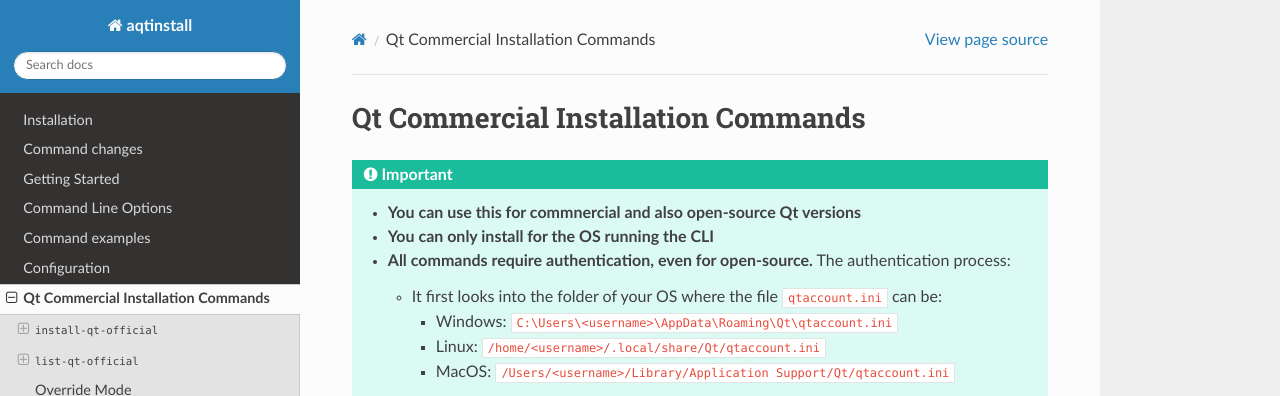
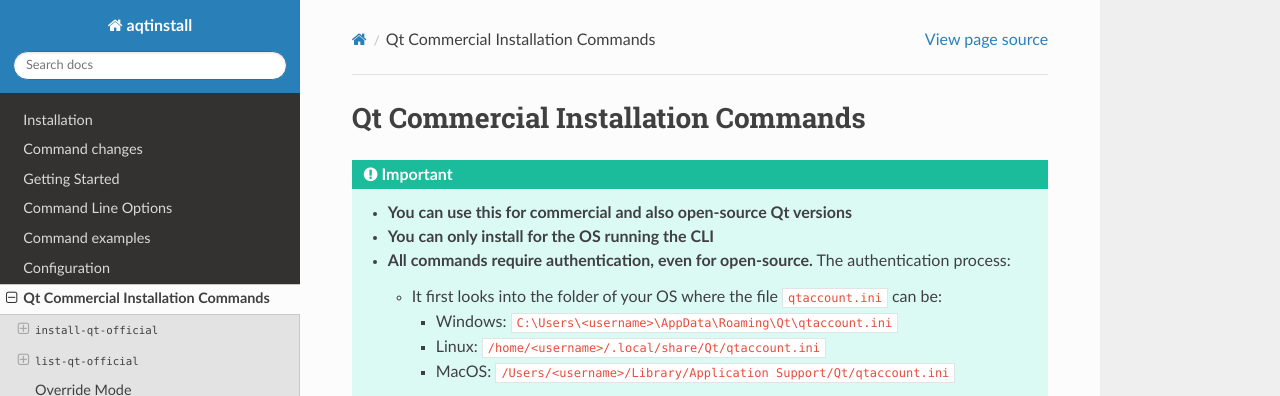
Before and after one commit to miurahr/aqtinstall, a Sphinx documentation site: the page built from docs/commercial.rst, in a window 1280 px wide and 900 px high. Shown: the top 396 px of the window. Built offline with Sphinx 7.4.7 and the Read the Docs theme 3.1.0, drawn with Linux system fonts in a browser that asks for light colours; the version number could not be read and is left out.

Commit message:
Update docs/commercial.rst
Co-authored-by: Mozi <29089388+pzhlkj6612@users.noreply.github.com>

```diff
--- a/docs/commercial.rst
+++ b/docs/commercial.rst
@@ -3,7 +3,7 @@
 =================================
 
 .. important::
-   * **You can use this for commnercial and also open-source Qt versions**
+   * **You can use this for commercial and also open-source Qt versions**
    * **You can only install for the OS running the CLI**
    * **All commands require authentication, even for open-source.** The authentication process:
 
```
